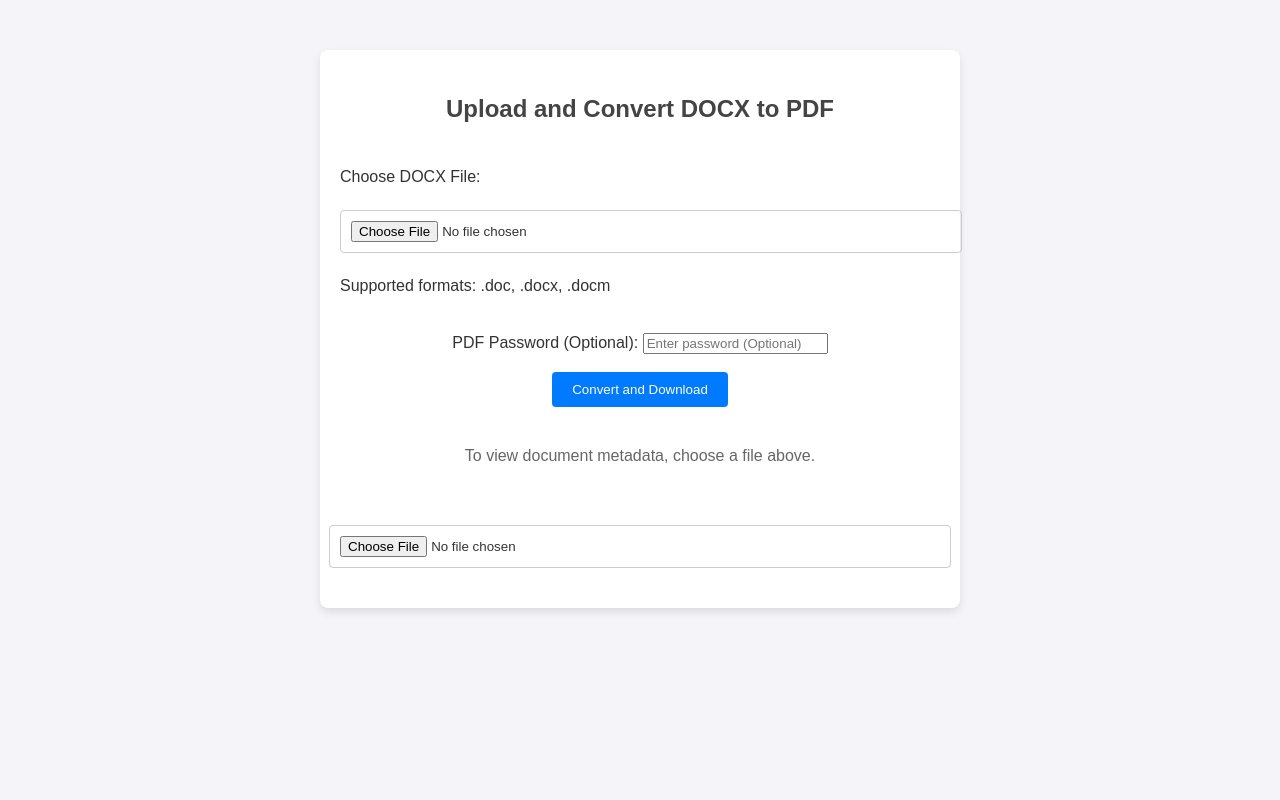
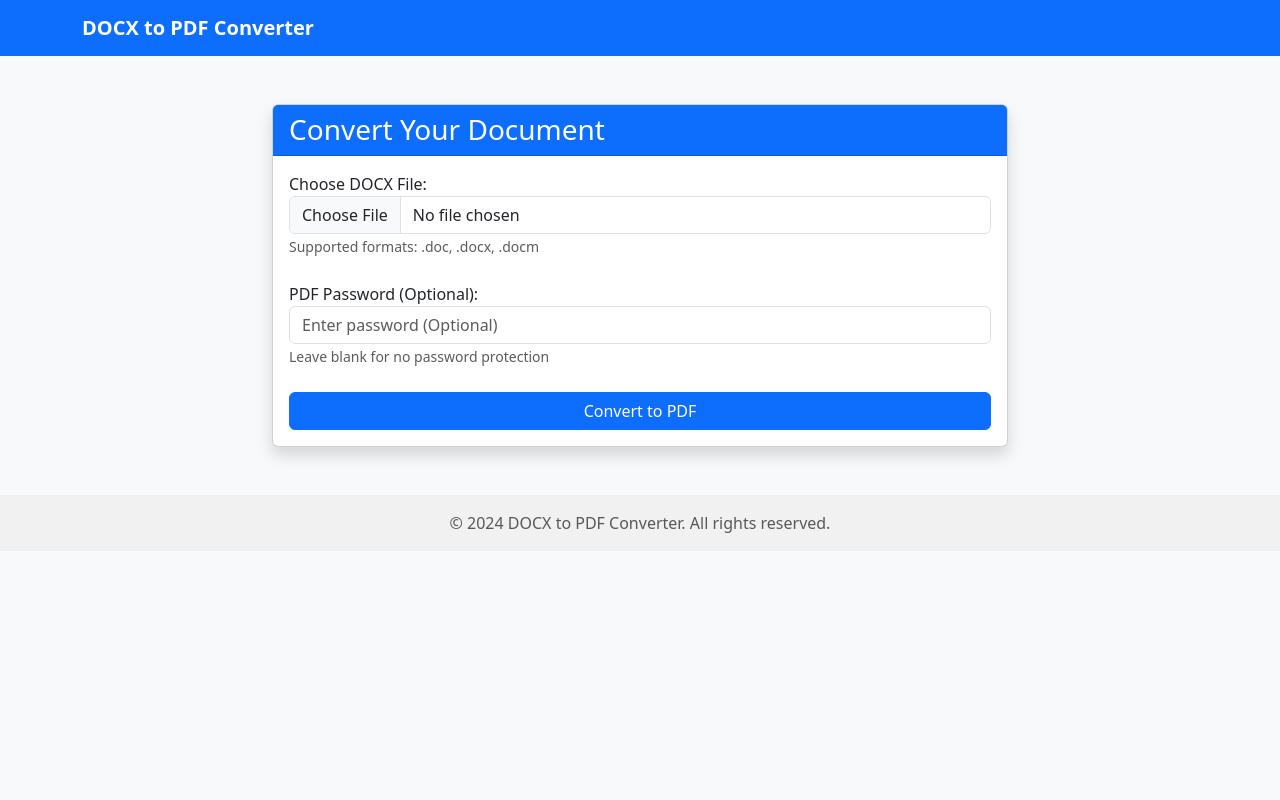
Before and after one commit to Decimator/doc2pdfconverter, a Django app: template doc_to_pdf/templates/upload.html in a window 1280 px wide. Run offline with Django 5.2, Linux system fonts and the light colour scheme; the template is opened without the code that fills it: values that come from a table or form of the project are taken from there, others are empty.

Commit message:
changed ui

```diff
--- /dev/null
+++ b/doc_to_pdf/templates/base.html
@@ -0,0 +1,51 @@
+<!-- base.html -->
+<!DOCTYPE html>
+<html lang="en">
+<head>
+    <meta charset="UTF-8">
+    <meta name="viewport" content="width=device-width, initial-scale=1.0">
+    <title>{% block title %}DOCX to PDF Converter{% endblock %}</title>
+    <!-- Bootstrap CSS -->
+    <link href="https://cdn.jsdelivr.net/npm/bootstrap@5.3.0/dist/css/bootstrap.min.css" rel="stylesheet">
+    <!-- Custom CSS -->
+    <style>
+        body {
+            background-color: #f8f9fa;
+            min-height: 100vh;
+        }
+        .footer {
+            padding: 1rem 0;
+            margin-top: 2rem;
+            background-color: #f1f1f1;
+        }
+        .navbar-brand {
+            font-weight: bold;
+        }
+    </style>
+    {% block extra_css %}{% endblock %}
+</head>
+<body>
+    <!-- Navbar -->
+    <nav class="navbar navbar-expand-lg navbar-dark bg-primary">
+        <div class="container">
+            <a class="navbar-brand" href="/">DOCX to PDF Converter</a>
+        </div>
+    </nav>
+
+    <!-- Main Content -->
+    <main class="flex-shrink-0">
+        {% block content %}{% endblock %}
+    </main>
+
+    <!-- Footer -->
+    <footer class="footer mt-auto">
+        <div class="container text-center">
+            <p class="text-muted mb-0">© 2024 DOCX to PDF Converter. All rights reserved.</p>
+        </div>
+    </footer>
+
+    <!-- Bootstrap Bundle with Popper -->
+    <script src="https://cdn.jsdelivr.net/npm/bootstrap@5.3.0/dist/js/bootstrap.bundle.min.js"></script>
+    {% block extra_js %}{% endblock %}
+</body>
+</html>
--- a/doc_to_pdf/templates/upload.html
+++ b/doc_to_pdf/templates/upload.html
@@ -1,127 +1,145 @@
-<!DOCTYPE html>
-<html lang="en">
-<head>
-    <meta charset="UTF-8">
-    <meta name="viewport" content="width=device-width, initial-scale=1.0">
-    <title>Upload and Convert DOCX to PDF</title>
-    <style>
-        /* General body styling */
-        body {
-            font-family: Arial, sans-serif;
-            line-height: 1.6;
-            margin: 0;
-            padding: 0;
-            background-color: #f4f4f9;
-            color: #333;
-        }
+{% extends "base.html" %}
 
-        /* Main container styling */
-        .container {
-            max-width: 600px;
-            margin: 50px auto;
-            padding: 20px;
-            background: #ffffff;
-            border-radius: 8px;
-            box-shadow: 0 4px 8px rgba(0, 0, 0, 0.1);
-        }
+{% block title %}Convert DOCX to PDF{% endblock %}
 
-        h2, h3 {
-            color: #444;
-            text-align: center;
-        }
+{% block content %}
+<div class="container py-5">
+    <div class="row justify-content-center">
+        <div class="col-md-8">
+            <div class="card shadow">
+                <div class="card-header bg-primary text-white">
+                    <h3 class="card-title mb-0">Convert Your Document</h3>
+                </div>
+                <div class="card-body">
+                    {% if error %}
+                        <div class="alert alert-danger alert-dismissible fade show" role="alert">
+                            {{ error }}
+                            <button type="button" class="btn-close" data-bs-dismiss="alert" aria-label="Close"></button>
+                        </div>
+                    {% endif %}
 
-        /* Form styling */
-        form {
-            display: flex;
-            flex-direction: column;
-            align-items: center;
-        }
+                    <form method="POST" enctype="multipart/form-data" id="uploadForm">
+                        {% csrf_token %}
 
-        input[type="file"] {
-            margin: 20px 0;
-            padding: 10px;
-            border: 1px solid #ccc;
-            border-radius: 4px;
-            width: 100%;
-        }
+                        <div class="mb-4">
+                            {{ form.docx_file.label_tag }}
+                            {{ form.docx_file }}
+                            <small class="form-text text-muted">{{ form.docx_file.help_text }}</small>
+                        </div>
 
-        button {
-            background-color: #007bff;
-            color: #fff;
-            padding: 10px 20px;
-            border: none;
-            border-radius: 4px;
-            cursor: pointer;
-            transition: background-color 0.3s ease;
-        }
+                        <div class="mb-4">
+                            {{ form.pdf_password.label_tag }}
+                            {{ form.pdf_password }}
+                            <small class="form-text text-muted">Leave blank for no password protection</small>
+                        </div>
 
-        button:hover {
-            background-color: #0056b3;
-        }
+                        <!-- Metadata section -->
+                        <div id="metadataSection" class="mb-4" style="display: none;">
+                            <h4 class="mb-3">File Information</h4>
+                            <div class="card bg-light">
+                                <div class="card-body">
+                                    <table class="table table-borderless mb-0">
+                                        <tbody>
+                                            <tr>
+                                                <th scope="row" class="text-muted">File Name:</th>
+                                                <td id="fileName">-</td>
+                                            </tr>
+                                            <tr>
+                                                <th scope="row" class="text-muted">File Size:</th>
+                                                <td id="fileSize">-</td>
+                                            </tr>
+                                            <tr>
+                                                <th scope="row" class="text-muted">Upload Date:</th>
+                                                <td id="uploadDate">-</td>
+                                            </tr>
+                                        </tbody>
+                                    </table>
+                                </div>
+                            </div>
+                        </div>
 
-        /* Metadata container styling */
-        #fileMeta {
-            margin-top: 20px;
-            padding: 10px;
-            background: #f9f9f9;
-            border: 1px solid #ddd;
-            border-radius: 4px;
-        }
+                        <button type="submit" class="btn btn-primary w-100" id="submitBtn">
+                            Convert to PDF
+                        </button>
+                    </form>
 
-        /* Optional metadata prompt styling */
-        #op {
-            text-align: center;
-            margin: 20px 0;
-            color: #666;
-        }
-    </style>
-    <script>
-        function displayFileMetadata(input) {
-            const file = input.files[0];
-            if (file) {
-                // Display metadata
-                document.getElementById('fileName').textContent = `File Name: ${file.name}`;
-                document.getElementById('fileSize').textContent = `File Size: ${file.size.toLocaleString()} bytes`;
-                document.getElementById('fileMeta').style.display = 'block'; // Show metadata section
-            }
-        }
-    </script>
-</head>
-<body>
+                    {% if metadata %}
+                        <div class="mt-4">
+                            <h4 class="mb-3">Conversion Details</h4>
+                            <div class="card bg-light">
+                                <div class="card-body">
+                                    <table class="table table-borderless mb-0">
+                                        <tbody>
+                                            <tr>
+                                                <th scope="row" class="text-muted">File Name:</th>
+                                                <td>{{ metadata.file_name }}</td>
+                                            </tr>
+                                            <tr>
+                                                <th scope="row" class="text-muted">File Size:</th>
+                                                <td>{{ metadata.file_size|filesizeformat }}</td>
+                                            </tr>
+                                            <tr>
+                                                <th scope="row" class="text-muted">Uploaded At:</th>
+                                                <td>{{ metadata.uploaded_at }}</td>
+                                            </tr>
+                                        </tbody>
+                                    </table>
+                                </div>
+                            </div>
+                        </div>
+                    {% endif %}
+                </div>
+            </div>
+        </div>
+    </div>
+</div>
+{% endblock %}
 
-<div class="container">
-    <h2>Upload and Convert DOCX to PDF</h2>
+{% block extra_js %}
+<script>
+// Function to format file size
+function formatFileSize(bytes) {
+    if (bytes === 0) return '0 Bytes';
+    const k = 1024;
+    const sizes = ['Bytes', 'KB', 'MB', 'GB'];
+    const i = Math.floor(Math.log(bytes) / Math.log(k));
+    return parseFloat((bytes / Math.pow(k, i)).toFixed(2)) + ' ' + sizes[i];
+}
 
-    <form method="POST" enctype="multipart/form-data">
-        {% csrf_token %}
-        {{ form.as_p }}
-        <button type="submit">Convert and Download</button>
-        <div id="op">
-            <p>To view document metadata, choose a file above.</p>
-        </div>
-        <input
-            type="file"
-            name="docx_file"
-            id="docx_file"
-            onchange="displayFileMetadata(this)"
-            accept=".doc,.docx,.docm"
-            required
-        >
+// Function to format current date and time
+function formatDate() {
+    const now = new Date();
+    return now.toLocaleString();
+}
 
-    </form>
+// Handle file selection
+document.getElementById('docx_file').addEventListener('change', function(e) {
+    const metadataSection = document.getElementById('metadataSection');
+    const fileName = document.getElementById('fileName');
+    const fileSize = document.getElementById('fileSize');
+    const uploadDate = document.getElementById('uploadDate');
 
+    if (this.files && this.files[0]) {
+        const file = this.files[0];
 
+        // Display metadata
+        metadataSection.style.display = 'block';
+        fileName.textContent = file.name;
+        fileSize.textContent = formatFileSize(file.size);
+        uploadDate.textContent = formatDate();
+    } else {
+        metadataSection.style.display = 'none';
+    }
+});
 
-    <div id="fileMeta" style="display: none;">
-        <h3>Uploaded Document Metadata</h3>
-        <p id="fileName"></p>
-        <p id="fileSize"></p>
-    </div>
-
-    {% if error %}
-        <p style="color: red; text-align: center;"><strong>Error:</strong> {{ error }}</p>
-    {% endif %}
-</div>
-
-</body>
-</html>
+// Handle form submission
+document.getElementById('uploadForm').addEventListener('submit', function() {
+    const submitBtn = document.getElementById('submitBtn');
+    submitBtn.disabled = true;
+    submitBtn.innerHTML = `
+        <span class="spinner-border spinner-border-sm me-2" role="status" aria-hidden="true"></span>
+        Converting...
+    `;
+});
+</script>
+{% endblock %}
```
Also changed, not shown: doc_to_pdf/converter/views.py (+7 -7 lines).
